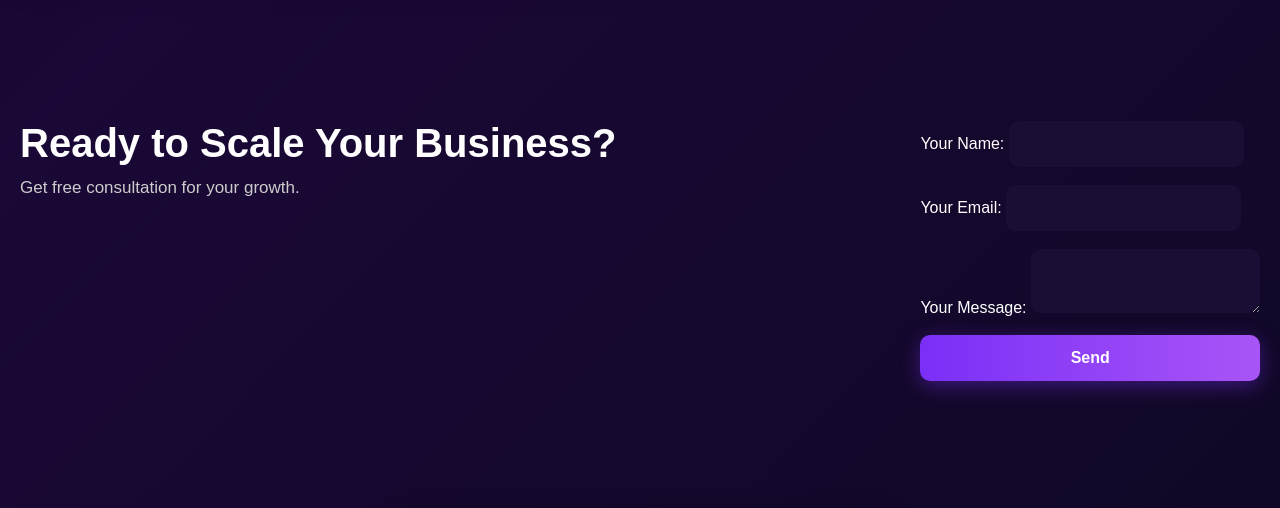
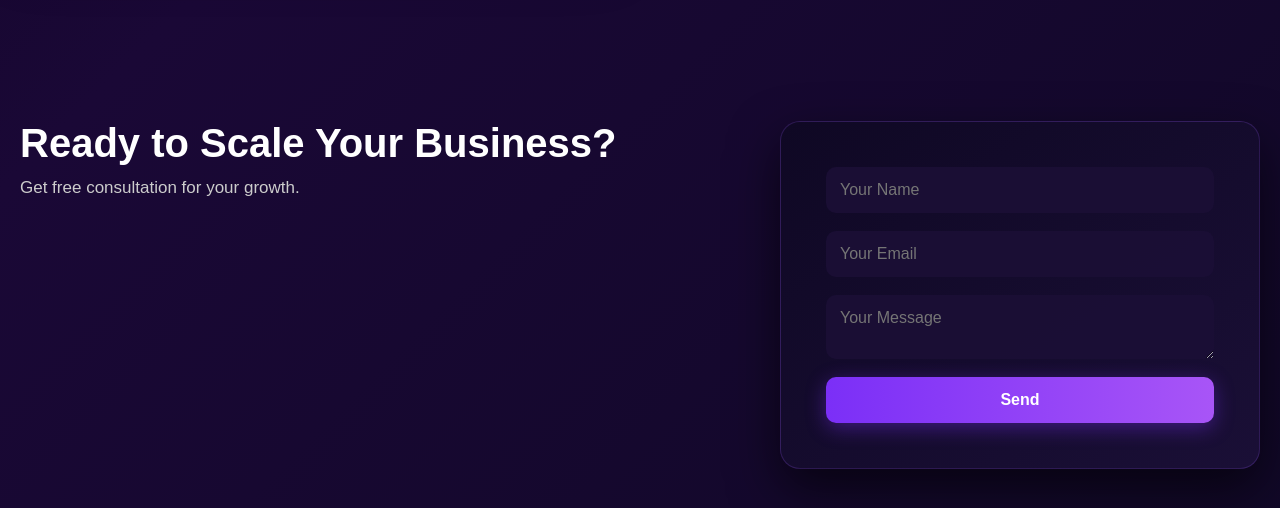
Before and after one commit to ashishjune2007-cpu/minedigital2, a website: page index.html in a window 1280 px wide. Shown: the part 1800-2308 px from the top of the page. Drawn offline with Linux system fonts and the light colour scheme.

Commit message:
Update index.html

```diff
--- a/index.html
+++ b/index.html
@@ -74,31 +74,28 @@
 </section>
 
 <!-- CONTACT -->
+<!-- CONTACT -->
 <section id="contact" class="contact">
+
     <div class="contact-left">
         <h1>Ready to Scale Your Business?</h1>
         <p>Get free consultation for your growth.</p>
     </div>
-    <form action="https://formspree.io/f/xwvnrvan" method="POST">
 
-  <label>
-    Your Name:
-    <input type="text" name="name" required>
-  </label>
+    <div class="form-box">
+        <form action="https://formspree.io/f/xwvnrvan" method="POST">
 
-  <label>
-    Your Email:
-    <input type="email" name="email" required>
-  </label>
+            <input type="text" name="name" placeholder="Your Name" required>
 
-  <label>
-    Your Message:
-    <textarea name="message" required></textarea>
-  </label>
+            <input type="email" name="email" placeholder="Your Email" required>
 
-  <button type="submit">Send</button>
+            <textarea name="message" placeholder="Your Message" required></textarea>
 
-</form>
+            <button type="submit">Send</button>
+
+        </form>
+    </div>
+
 </section>
 
 <!-- WhatsApp Section -->
```
